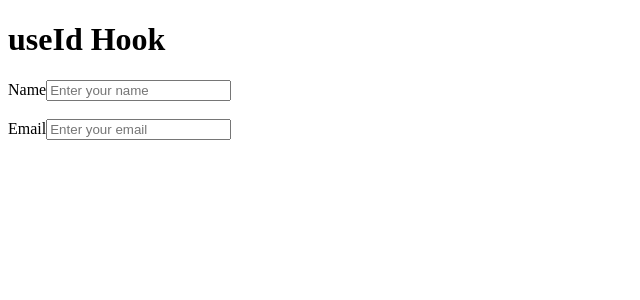
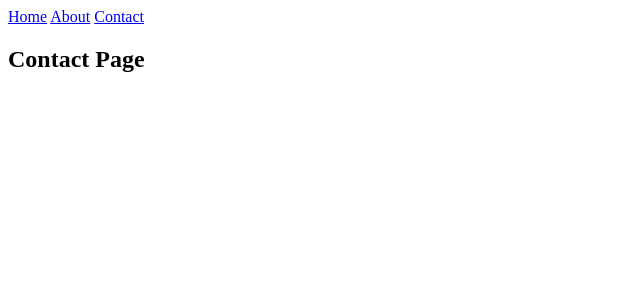
Before and after one commit to abdullahshabir31/React-Learning, a React (Vite) app: page /contact in a window 1280 px wide. Shown: the top 300 px of the page, without its empty margins (0-640 px from the left). Built offline with nearby package versions, Linux system fonts and the light colour scheme.

Commit message:
Add basic React Router example

```diff
--- /dev/null
+++ b/src/11-React-Router/01-basic-routing.jsx
@@ -0,0 +1,32 @@
+import { BrowserRouter, Link, Route, Routes } from "react-router-dom";
+
+function Home() {
+  return <h2>Home Page</h2>;
+}
+
+function About() {
+  return <h2>About Page</h2>;
+}
+
+function Contact() {
+  return <h2>Contact Page</h2>;
+}
+
+function BasicRouting() {
+  return (
+    <BrowserRouter>
+      <nav>
+        <Link to="/">Home</Link> <Link to="/about">About</Link>{" "}
+        <Link to="/contact">Contact</Link>
+      </nav>
+
+      <Routes>
+        <Route path="/" element={<Home />} />
+        <Route path="/about" element={<About />} />
+        <Route path="/contact" element={<Contact />} />
+      </Routes>
+    </BrowserRouter>
+  );
+}
+
+export default BasicRouting;
--- a/src/App.jsx
+++ b/src/App.jsx
@@ -1,7 +1,7 @@
-import UseIdHook from "./10-Hooks/10-use-id-hook";
+import BasicRouting from "./11-React-Router/01-basic-routing";
 
 function App() {
-  return <UseIdHook />;
+  return <BasicRouting />;
 }
 
 export default App;
```
